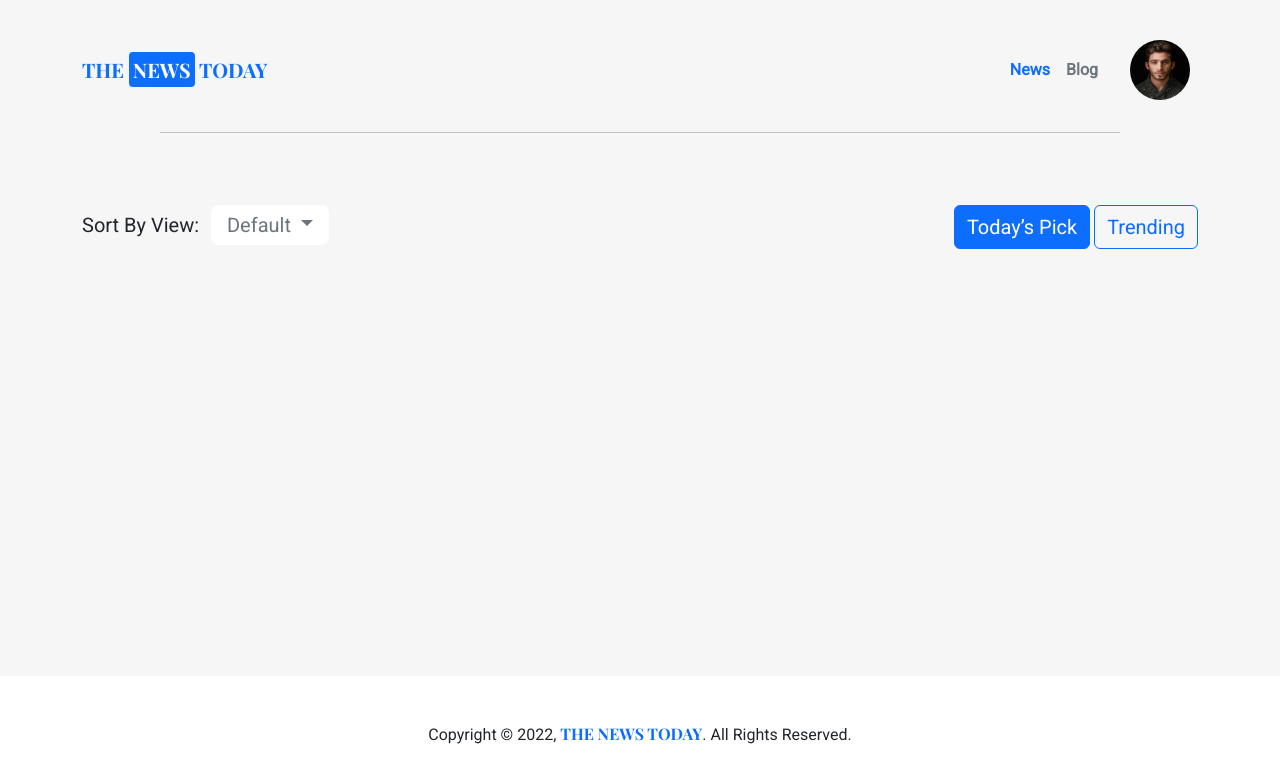
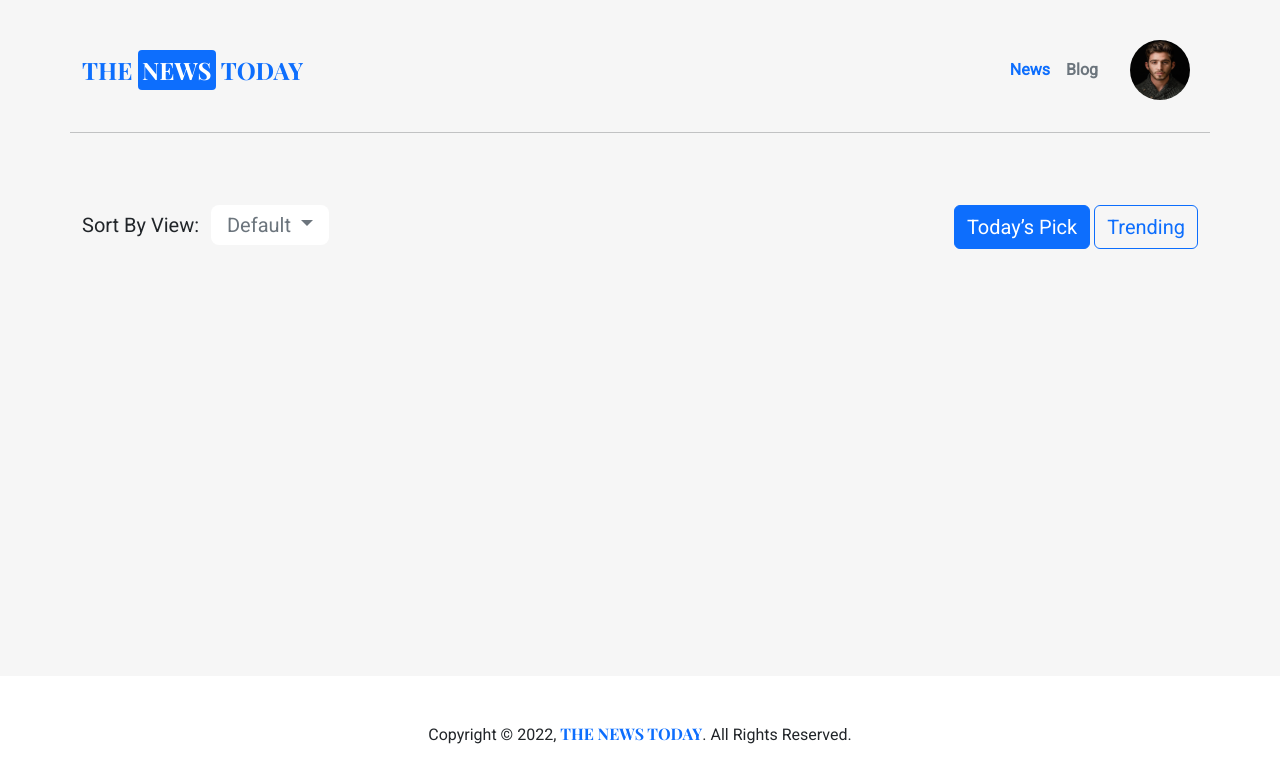
Before and after one commit to raian-shahrear/the-news-today-a6, a plain HTML site: page index.html in a window 1280 px wide. Drawn offline with nearby package versions, Linux system fonts and the light colour scheme; no server answers.

Commit message:
Logo-name fixed

```diff
--- a/index.html
+++ b/index.html
@@ -17,7 +17,7 @@
     <div class="my-4">
       <nav class="navbar navbar-expand-lg">
         <div class="container">
-          <a class="navbar-brand logo-text text-primary" href="#">THE <span class="bg-primary p-1 rounded-1 text-white">NEWS</span> TODAY</a>
+          <a class="navbar-brand logo-text text-primary fs-4" href="#">THE <span class="bg-primary p-1 rounded-1 text-white">NEWS</span> TODAY</a>
           <button class="navbar-toggler" type="button" data-bs-toggle="collapse" data-bs-target="#navbarSupportedContent" aria-controls="navbarSupportedContent" aria-expanded="false" aria-label="Toggle navigation">
             <span class="navbar-toggler-icon"></span>
           </button>
@@ -37,7 +37,7 @@
         </div>
       </nav>
 
-      <hr class="w-75 mx-auto">
+      <hr class="container">
     </div>
   </header>
 
```
